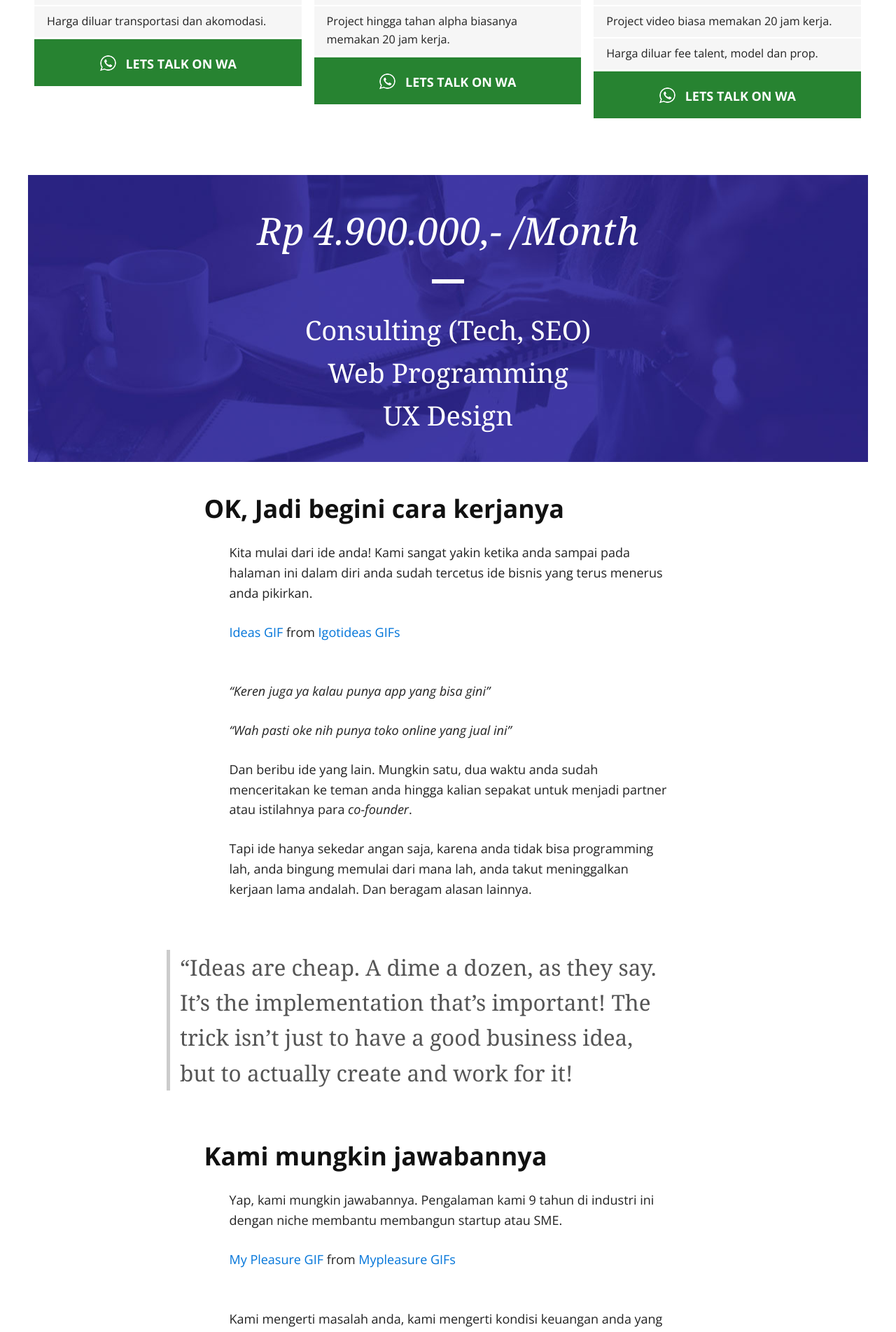
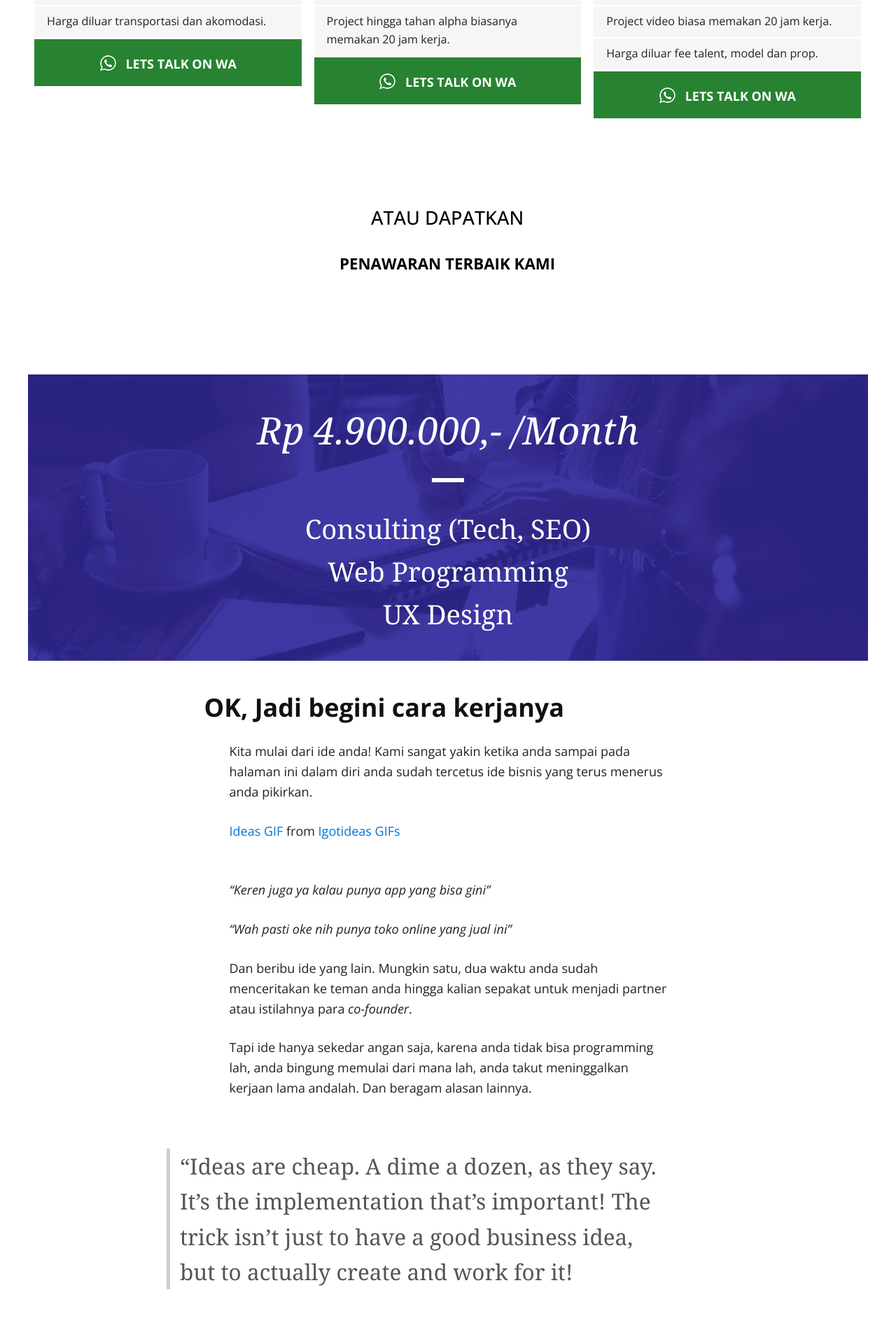
Before and after one commit to kemtol/rocktokom, a Jekyll site: the page built from index.md, in a window 1280 px wide. Shown: the part 2017-3920 px from the top of the page at 70% size. Built offline with Jekyll 4.4.1, drawn with Linux system fonts in a browser that asks for light colours; nearby versions of some CDN libraries; a script that is not in the unit is left out; our own code applies the rules of GitHub Pages for plain Markdown files.

Commit message:
Update default.html

```diff
--- a/_layouts/default.html
+++ b/_layouts/default.html
@@ -45,8 +45,8 @@
       top: 5px;
     }
 
-    #code--ux--design--consult--content--ads{font-size:1.5rem;color:#000}
-    #code--ux--design--consult--content--ads > span{display: block;font-size: 1.24rem;margin-top: 2rem;font-weight: bold;}
+    h2.h2-front-page{font-size:1.5rem;color:#000}
+    h2.h2-front-page > span{display: block;font-size: 1.24rem;margin-top: 2rem;font-weight: bold;}
 
     #landing--page{max-width:1200px;margin:auto}
     #landing--page > div:after{content: '';display: block;clear: both;}
@@ -125,7 +125,7 @@
        <a href="./"><img src="{{ site.baseurl }}/images/LogoPTRocktokom-1.png" /></a>
        <span style="font-family:georgia;display:block">Bringing your <span>startup idea</span> into reality</span>
      </h1>
-     <h2 id="code--ux--design--consult--content--ads"> CODE / UX / DESIGN / CONSULT / CONTENT / ADS <span>SYSTEM - WEBCOMMERCE - MOBILE</span></h2>
+     <h2 class="h2-front-page" id="code--ux--design--consult--content--ads"> CODE / UX / DESIGN / CONSULT / CONTENT / ADS <span>SYSTEM - WEBCOMMERCE - MOBILE</span></h2>
     </div>
 
     <div id="landing--page">
@@ -190,6 +190,7 @@
     </div>
 
     <div id="landing--page--2">
+      <h2 class="h2-front-page">ATAU DAPATKAN<span>PENAWARAN TERBAIK KAMI</span></h2>
       <div>
         <span class="bx">Rp 4.900.000,- /Month</span>
         <br/>
```
